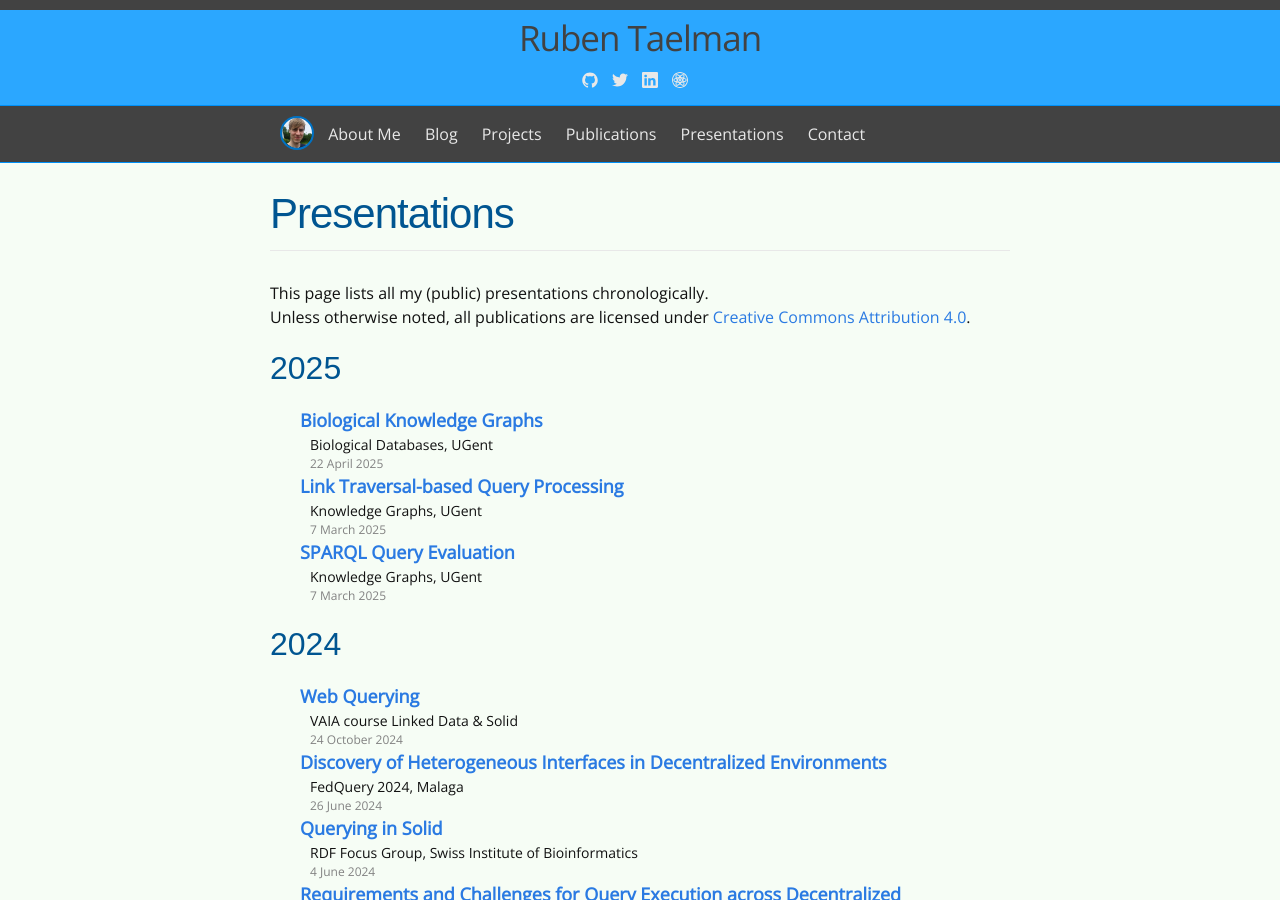
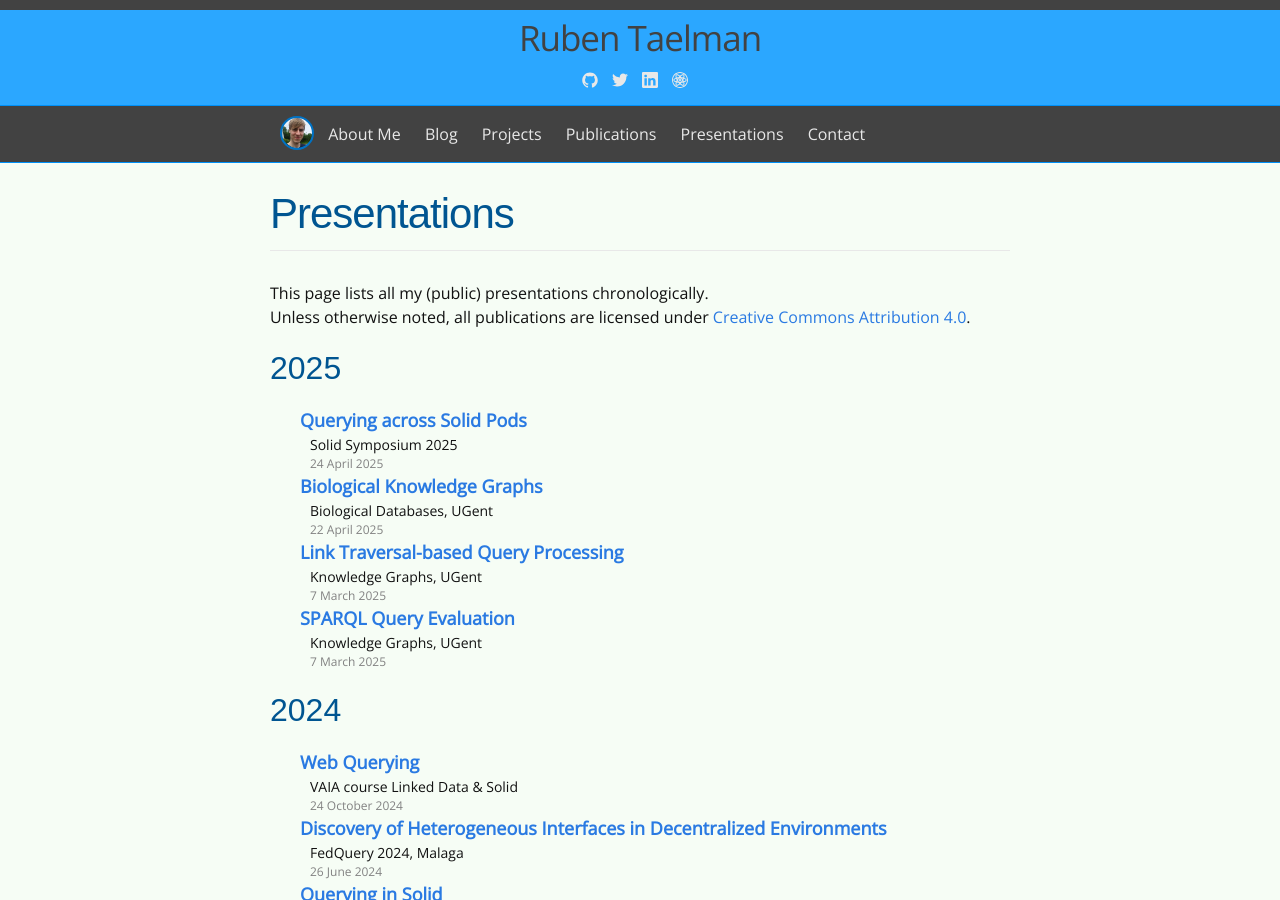
Before and after one commit to rubensworks/rubensworks.net, a Jekyll site: the page built from presentations.md, in a window 1280 px wide and 900 px high. Built offline with Jekyll 4.4.1, drawn with Linux system fonts in a browser that asks for light colours; some web fonts are replaced.

Commit message:
Add 2025-sosy-querydecentralized to presentations.yml

```diff
--- a/_data/presentations.yml
+++ b/_data/presentations.yml
@@ -1,3 +1,8 @@
+"2025-sosy-querydecentralized":
+    title: "Querying across Solid Pods"
+    venue: "Solid Symposium 2025"
+    date: "24 April 2025"
+    url: "https://www.rubensworks.net/raw/slides/2025/sosy-querydecentralized/"
 "2025-ugent-bio-kgs":
     title: "Biological Knowledge Graphs"
     venue: "Biological Databases, UGent"
```
